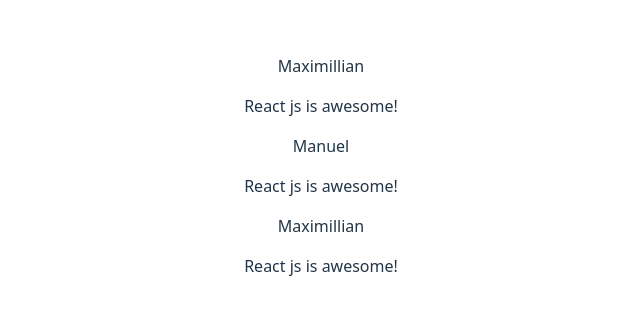
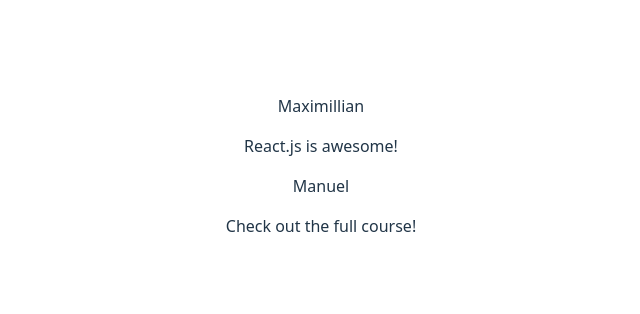
Before and after one commit to UmitKok1/react-crash-course, a React (Vite) app: page / in a window 1280 px wide. Shown: the part 234-548 px from the top of the page, without its empty margins (319-959 px from the left). Built offline with nearby package versions, Linux system fonts and the light colour scheme.

Commit message:
Add props support to Post component.

```diff
--- a/src/App.jsx
+++ b/src/App.jsx
@@ -6,9 +6,8 @@
 
 function App() {
   return <main>
-    <Post/>
-    <Post/>
-    <Post/>
+    <Post author="Maximillian" body="React.js is awesome!"/>
+    <Post author="Manuel" body="Check out the full course!"/>
   </main>;
 }
 
--- a/src/components/Post.jsx
+++ b/src/components/Post.jsx
@@ -1,10 +1,9 @@
-const names = ['Maximillian', 'Manuel'];
-function Post() {
-    const choosenName = Math.random() > 0.5 ? names[0] : names[1];
+function Post(props) {
+
     return (
         <div>
-            <p>{choosenName}</p>
-            <p>React js is awesome!</p>
+            <p>{props.author}</p>
+            <p>{props.body}</p>
         </div>
     );
 }
```
